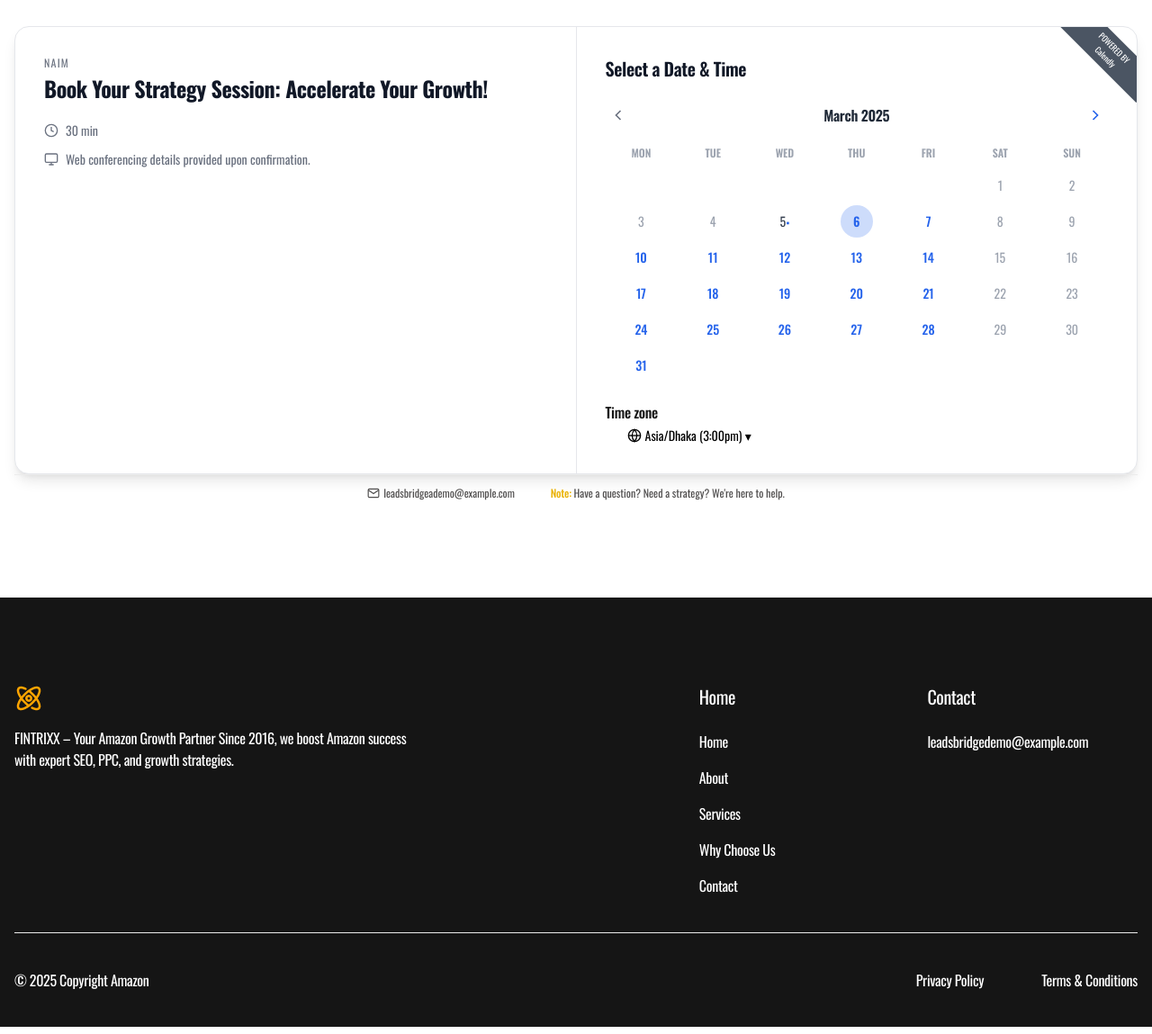
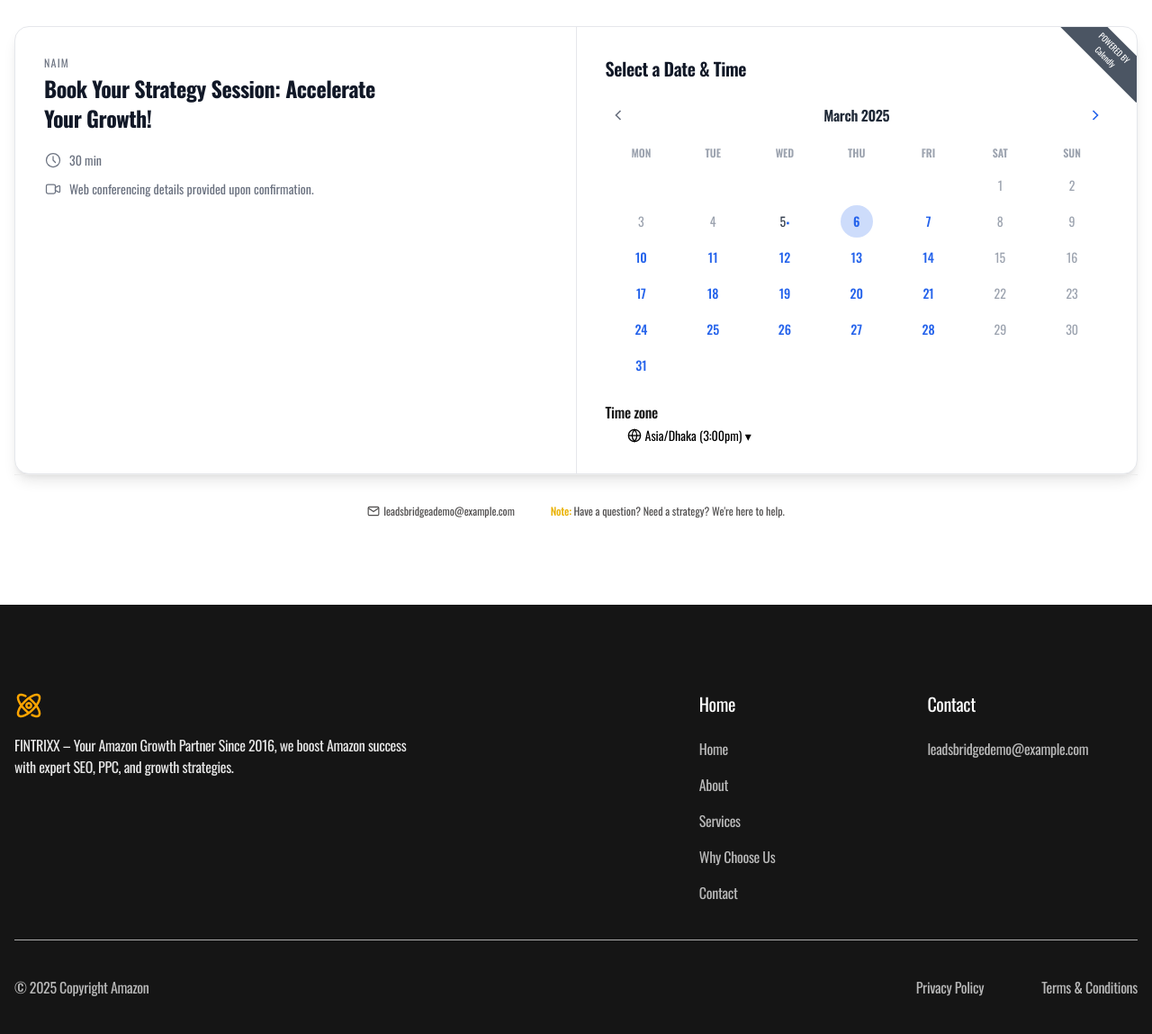
Before and after one commit to shsazib/sm-task, a website built with Vite: page index.html in a window 1280 px wide. Shown: the part 6166-7315 px from the top of the page at 90% size. Built offline with nearby package versions, Linux system fonts and the light colour scheme.

Commit message:
add README.md

```diff
--- a/index.html
+++ b/index.html
@@ -15,9 +15,7 @@
 </head>
 
 <body>
-  <!-- ══════════════════════════════════════════
-       NAVBAR
-  ══════════════════════════════════════════ -->
+  <!-- ═════════════ NAVBAR ════════════ -->
   <nav id="navbar" class="fixed top-0 left-0 w-full z-50 transition-all duration-300 backdrop-blur-md md:bg-transparent">
     <div class="container mx-auto flex items-center justify-between py-6 px-4">
 
@@ -59,9 +57,7 @@
     </div>
   </nav>
 
-  <!-- ══════════════════════════════════════════
-       HERO SECTION
-  ══════════════════════════════════════════ -->
+  <!-- ═════════════ HERO SECTION ════════════ -->
   <section id="hero" class="min-h-screen bg-gradient-to-b from-white to-[#ffe7bb] overflow-x-hidden flex items-center justify-center">
     <div class="grid justify-center relative px-4">
       <div class="flex items-center gap-2 mx-auto mb-4">
@@ -79,9 +75,7 @@
     </div>
   </section>
 
-  <!-- ══════════════════════════════════════════
-         BUSINESS DATA SECTION
-    ══════════════════════════════════════════ -->
+  <!-- ═════════════ BUSINESS DATA SECTION ════════════ -->
   <section>
     <div class="container mx-auto py-14 px-4">
       <p class="text-2xl font-semibold pb-8 text-center">Amazon Market Statistics Worldwide 2024</p>
@@ -106,9 +100,7 @@
     </div>
   </section>
 
-  <!-- ══════════════════════════════════════════
-         OUR STORY SECTION
-    ══════════════════════════════════════════ -->
+  <!-- ═════════════ OUR STORY SECTION ════════════ -->
   <section>
     <div class="max-w-3xl mx-auto pt-10 pb-24 px-4">
       <div class="flex items-center justify-center gap-2 mx-auto mb-4">
@@ -123,9 +115,7 @@
     </div>
   </section>
 
-  <!-- ══════════════════════════════════════════
-         WHY CHOOSE US SECTION
-    ══════════════════════════════════════════ -->
+  <!-- ═════════════ WHY CHOOSE US SECTION ════════════ -->
   <section class="bg-bg-dark">
     <div class="container mx-auto py-24 px-4 flex flex-col md:flex-row items-center justify-between gap-10 md:gap-5 lg:gap-20">
       <div class="flex-1">
@@ -177,9 +167,7 @@
       </div>
   </section>
 
-  <!-- ══════════════════════════════════════════
-         OUR SERVICES SECTION
-    ══════════════════════════════════════════ -->
+  <!-- ═════════════ OUR SERVICES SECTION ════════════ -->
   <section>
     <div class="container mx-auto py-24 px-4">
       <div class="pb-16">
@@ -312,9 +300,7 @@
   </section>
 
 
-  <!-- ══════════════════════════════════════════
-         OUR APPROACH SECTION
-    ══════════════════════════════════════════ -->
+  <!-- ═════════════ OUR APPROACH SECTION ════════════ -->
   <section class="bg-bg-dark">
     <div class="container mx-auto py-24 px-4">
       <div class="grid xl:grid-cols-2 items-center justify-center gap-10 lg:gap-20">
@@ -345,9 +331,7 @@
     </div>
   </section>
 
-  <!-- ══════════════════════════════════════════
-         GROWTH BUSINESS SECTION
-    ══════════════════════════════════════════ -->
+  <!-- ═════════════ GROWTH BUSINESS SECTION ════════════ -->
   <section>
     <div class="container mx-auto py-24 px-4">
       <div class="pb-16">
@@ -421,9 +405,7 @@
     </div>
   </section>
 
-  <!-- ══════════════════════════════════════════
-         GROWTH BUSINESS SECTION
-    ══════════════════════════════════════════ -->
+  <!-- ═════════════ GROWTH BUSINESS SECTION ════════════ -->
   <section class="bg-bg-dark">
     <div class="container mx-auto py-24 px-4">
       <div class="pb-16">
@@ -496,9 +478,7 @@
     </div>
   </section>
 
-  <!-- ══════════════════════════════════════════
-       CONTACT US SECTION
-  ══════════════════════════════════════════ -->
+  <!-- ═════════════ CONTACT US SECTION ════════════ -->
   <section id="contact">
     <div class="container mx-auto py-24 px-4">
       <div class="pb-16">
@@ -514,20 +494,22 @@
           <!-- Left panel -->
           <div class="flex-1 p-8 border-b md:border-b-0 md:border-r border-gray-200">
             <p class="text-xs text-gray-500 uppercase tracking-widest mb-1">Naim</p>
-            <h1 class="text-2xl font-bold text-gray-900 leading-snug mb-5">
+            <h3 class="max-w-96 text-2xl font-bold text-gray-900 leading-snug mb-5">
               Book Your Strategy Session: Accelerate Your Growth!
-            </h1>
+            </h3>
             <div class="flex items-center gap-2 text-gray-500 text-sm mb-3">
-              <svg class="w-4 h-4" fill="none" stroke="currentColor" stroke-width="2" viewBox="0 0 24 24">
-                <circle cx="12" cy="12" r="10" />
-                <path d="M12 6v6l4 2" />
+              <svg xmlns="http://www.w3.org/2000/svg" width="24" height="24" viewBox="0 0 24 24" fill="none" stroke="currentColor" stroke-width="1.5" stroke-linecap="round" stroke-linejoin="round" class="w-5 h-5">
+                <path stroke="none" d="M0 0h24v24H0z" fill="none" />
+                <path d="M3 12a9 9 0 1 0 18 0a9 9 0 0 0 -18 0" />
+                <path d="M12 7v5l3 3" />
               </svg>
               30 min
             </div>
             <div class="flex items-center gap-2 text-gray-500 text-sm">
-              <svg class="w-4 h-4" fill="none" stroke="currentColor" stroke-width="2" viewBox="0 0 24 24">
-                <rect x="2" y="3" width="20" height="14" rx="2" />
-                <path d="M8 21h8M12 17v4" />
+              <svg xmlns="http://www.w3.org/2000/svg" width="24" height="24" viewBox="0 0 24 24" fill="none" stroke="currentColor" stroke-width="1.5" stroke-linecap="round" stroke-linejoin="round" class="w-5 h-5">
+                <path stroke="none" d="M0 0h24v24H0z" fill="none" />
+                <path d="M15 10l4.553 -2.276a1 1 0 0 1 1.447 .894v6.764a1 1 0 0 1 -1.447 .894l-4.553 -2.276v-4" />
+                <path d="M3 8a2 2 0 0 1 2 -2h8a2 2 0 0 1 2 2v8a2 2 0 0 1 -2 2h-8a2 2 0 0 1 -2 -2l0 -8" />
               </svg>
               Web conferencing details provided upon confirmation.
             </div>
@@ -649,10 +631,8 @@
             </div>
           </div>
         </div>
-
-        <!-- Footer -->
       </div>
-      <div class="border-t border-border-base px-8 py-3 flex flex-col sm:flex-row items-center justify-center gap-2 md:gap-10 text-xs text-text-muted mx-auto">
+      <div class="border-t border-border-base px-8 pt-8 flex flex-col sm:flex-row items-center justify-center gap-2 md:gap-10 text-xs text-text-muted mx-auto">
         <div class="flex items-center gap-1">
           <svg class="w-3.5 h-3.5" fill="none" stroke="currentColor" stroke-width="2" viewBox="0 0 24 24">
             <path d="M4 4h16c1.1 0 2 .9 2 2v12c0 1.1-.9 2-2 2H4c-1.1 0-2-.9-2-2V6c0-1.1.9-2 2-2z" />
@@ -667,19 +647,17 @@
     </div>
   </section>
 
-  <!-- ══════════════════════════════════════════
-          FOOTER
-      ══════════════════════════════════════════ -->
+  <!-- ═════════════ FOOTER ════════════ -->
   <footer class="bg-bg-dark">
     <div class="container mx-auto pt-24 pb-10 px-4">
       <div class="grid md:grid-cols-5 gap-10 md:gap-5 pb-10">
         <div class="md:col-span-3 max-w-md">
           <img src="./public/Logo.png" alt="Logo" class=" w-8 h-8">
-          <p class="text-text-white pt-4">FINTRIXX – Your Amazon Growth Partner Since 2016, we boost Amazon success with expert SEO, PPC, and growth strategies.</p>
+          <p class="text-text-white pt-4 opacity-90">FINTRIXX – Your Amazon Growth Partner Since 2016, we boost Amazon success with expert SEO, PPC, and growth strategies.</p>
         </div>
         <div>
           <p class="text-xl text-text-white pb-6">Home</p>
-          <ul class="space-y-4">
+          <ul class="space-y-4 opacity-70">
             <li>
               <a href="#" class="text-text-white hover:underline transition duration-300">Home</a>
             <li>
@@ -699,10 +677,10 @@
         </div>
         <div>
           <p class="text-xl text-text-white pb-6">Contact</p>
-          <a href="mailto:leadsbridgedemo@example.com" class="text-text-white hover:underline break-words">leadsbridgedemo@example.com</a>
+          <a href="mailto:leadsbridgedemo@example.com" class="text-text-white hover:underline break-words opacity-70">leadsbridgedemo@example.com</a>
         </div>
       </div>
-      <div class="pt-10 border-t border-border-base flex flex-wrap justify-between gap-5 ">
+      <div class="pt-10 border-t border-border-base flex flex-wrap justify-between gap-5 opacity-70">
         <p class="text-text-white">© 2025 Copyright Amazon</p>
         <div class="flex items-center gap-5 md:gap-16 text-text-white">
           <a href="#" class="text-text-white hover:underline">Privacy Policy</a>
@@ -711,11 +689,6 @@
       </div>
   </footer>
 
-
-
-  <!-- ══════════════════════════════════════════
-       JAVASCRIPT
-  ══════════════════════════════════════════ -->
   <script type="module" src="/src/main.js"></script>
 </body>
 
```
Also changed, not shown: README.md (added).
